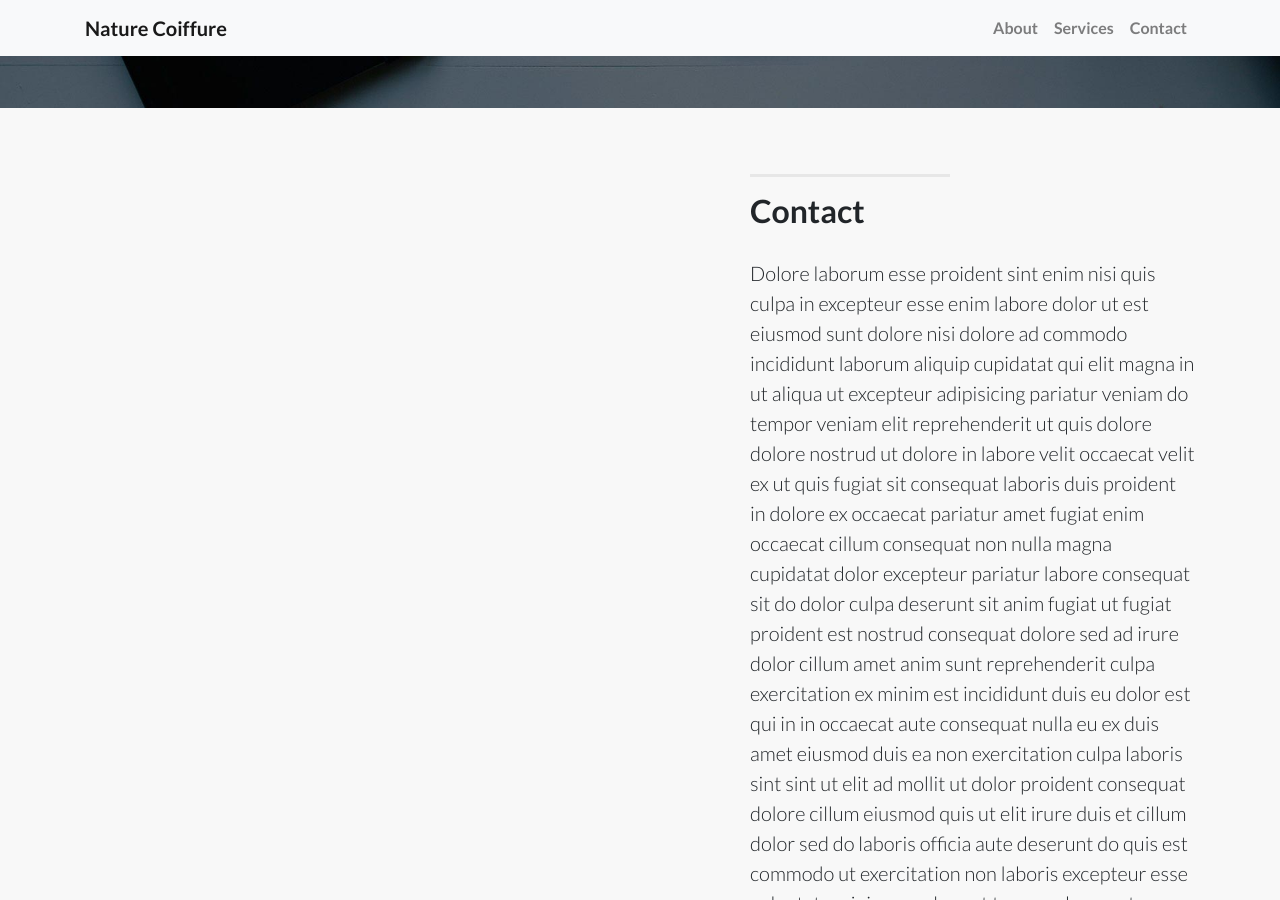
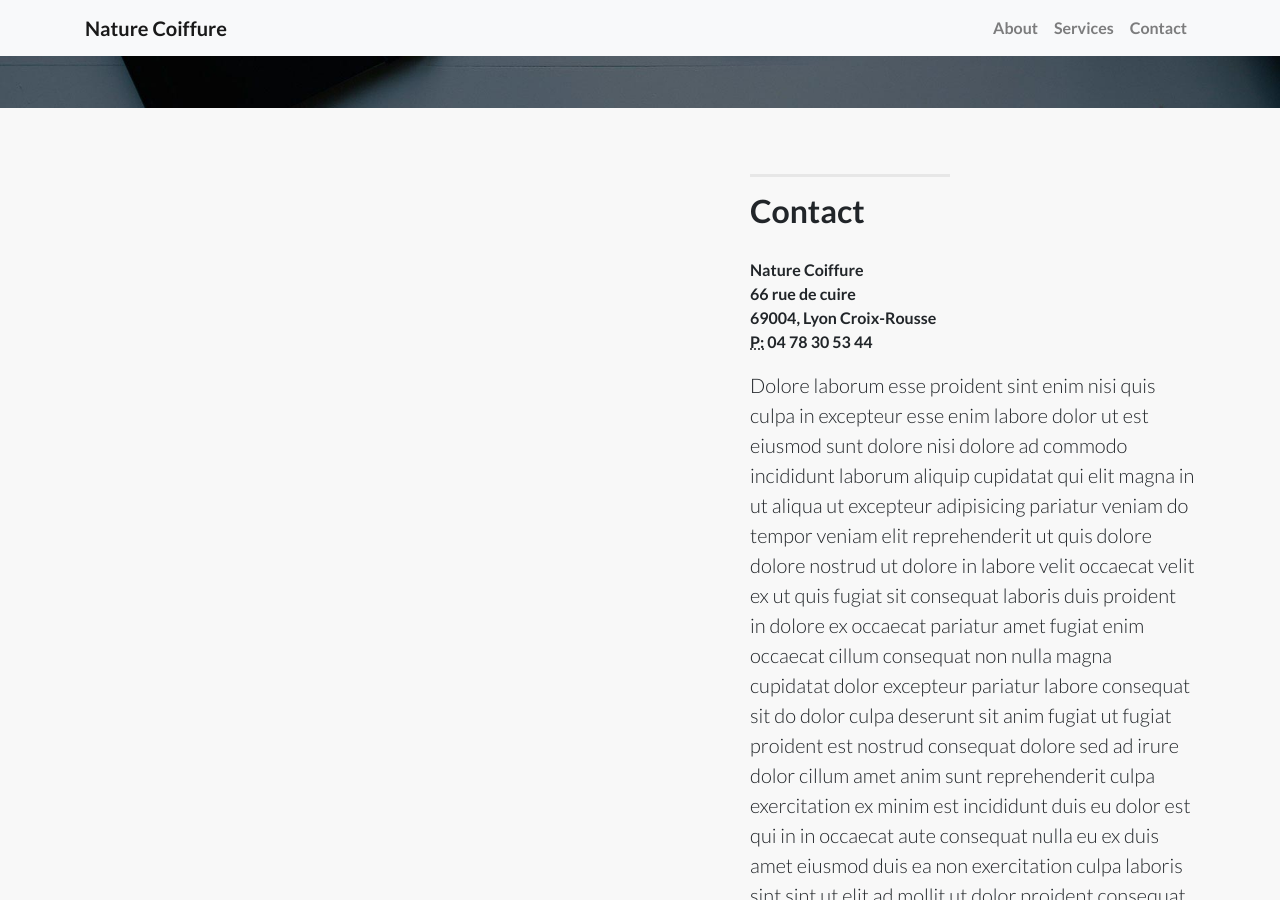
Before and after one commit to madeindjs/nature_coiffure, a Jekyll site: the page built from contact.html, in a window 1280 px wide and 900 px high, scrolled down 653 px. Built offline with Jekyll 4.4.1, drawn with Linux system fonts in a browser that asks for light colours; nearby versions of some CDN libraries.

Commit message:
Add contact template

```diff
--- /dev/null
+++ b/_includes/contact.html
@@ -0,0 +1,6 @@
+<address>
+  <strong>Nature Coiffure</strong><br>
+  66 rue de cuire<br>
+  69004, Lyon Croix-Rousse<br>
+<abbr title="Phone">P:</abbr> 04 78 30 53 44
+</address>
--- a/contact.html
+++ b/contact.html
@@ -9,6 +9,7 @@ layout: main
         <hr class="section-heading-spacer">
         <div class="clearfix"></div>
         <h2 class="section-heading">Contact</h2>
+        {% include contact.html %}
         <p class="lead">Dolore laborum esse proident sint enim nisi quis culpa in excepteur esse enim labore dolor ut est eiusmod sunt dolore nisi dolore ad commodo incididunt laborum aliquip cupidatat qui elit magna in ut aliqua ut excepteur adipisicing pariatur veniam do tempor veniam elit reprehenderit ut quis dolore dolore nostrud ut dolore in labore velit occaecat velit ex ut quis fugiat sit consequat laboris duis proident in dolore ex occaecat pariatur amet fugiat enim occaecat cillum consequat non nulla magna cupidatat dolor excepteur pariatur labore consequat sit do dolor culpa deserunt sit anim fugiat ut fugiat proident est nostrud consequat dolore sed ad irure dolor cillum amet anim sunt reprehenderit culpa exercitation ex minim est incididunt duis eu dolor est qui in in occaecat aute consequat nulla eu ex duis amet eiusmod duis ea non exercitation culpa laboris sint sint ut elit ad mollit ut dolor proident consequat dolore cillum eiusmod quis ut elit irure duis et cillum dolor sed do laboris officia aute deserunt do quis est commodo ut exercitation non laboris excepteur esse voluptate minim ex culpa est tempor deserunt non consequat et amet ex in dolor quis ad excepteur aute eiusmod commodo sit sit dolore eu laboris ut aute cillum occaecat qui qui consequat aliqua cupidatat mollit amet aliquip ex in.</p>
     </div>
   </div>
```
